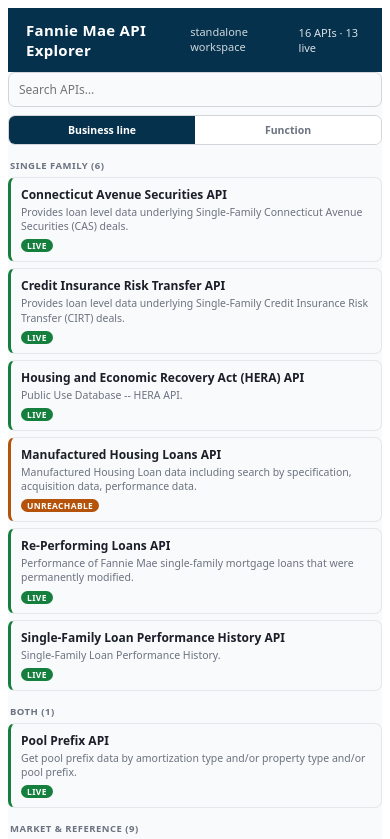
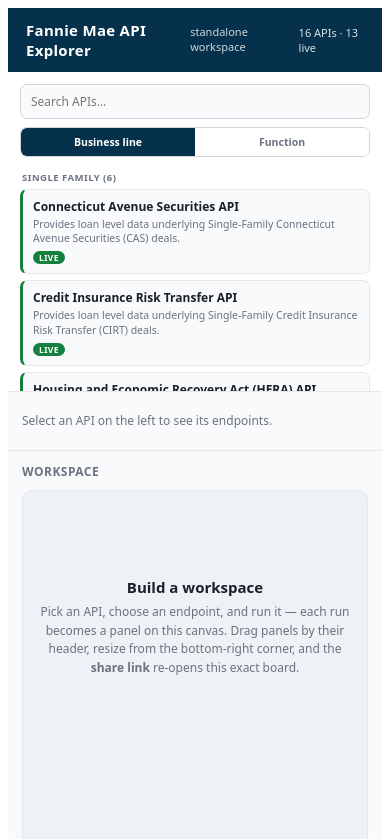
Before and after one commit to jtaylor98/fannie-mae-mcp, a Next.js app: page /explorer in a window 390 px wide. Shown: the top 839 px of the page. Built offline with nearby package versions, Linux system fonts and the light colour scheme.

Commit message:
explorer: styles for canvas workspace + endpoint navigator (explorer.module.css)
3-pane app-shell grid (APIs | Endpoints | Main), dotted canvas with absolute
draggable/resizable panels + resize handle, endpoint-row cards with method
badges, and a responsive single-column stack under 980px.

```diff
--- a/app/explorer/explorer.module.css
+++ b/app/explorer/explorer.module.css
@@ -1,6 +1,7 @@
 /* Fannie Mae API Explorer -- standalone app styles.
    Palette mirrors widget/brand.css but is scoped to .wrap so this module
-   never leaks globals. Dark mode follows the OS like the widget does. */
+   never leaks globals. Dark mode follows the OS like the widget does.
+   Layout is an app shell: fixed viewport, panes scroll internally. */
 .wrap {
   --font: ui-sans-serif, system-ui, -apple-system, "Segoe UI", Roboto, Helvetica, Arial, sans-serif;
   --mono: ui-monospace, SFMono-Regular, Menlo, Consolas, monospace;
@@ -8,10 +9,12 @@
   --body: #1a1f29;
   --accent: #05314d;
   --accent-soft: #0a4a73;
+  --accent-bg: #e7eef4;
   --muted: #6b7280;
   --line: #e5e7eb;
   --slate: #d1d5db;
   --off: #f9fafb;
+  --canvas: #eef1f5;
   --pass: #15803d;
   --pass-bg: #f0fdf4;
   --watch: #b45309;
@@ -22,12 +25,13 @@
   font-family: var(--font);
   color: var(--body);
   background: var(--off);
-  min-height: 100vh;
+  height: 100vh;
+  overflow: hidden;
   font-size: 13px;
   display: grid;
-  grid-template-columns: 300px 1fr;
+  grid-template-columns: 232px 268px 1fr;
   grid-template-rows: auto 1fr;
-  grid-template-areas: "head head" "side main";
+  grid-template-areas: "head head head" "apis endpoints main";
 }
 @media (prefers-color-scheme: dark) {
   .wrap {
@@ -35,10 +39,12 @@
     --body: #e5e9ec;
     --accent: #6fa8dc;
     --accent-soft: #8fc0e8;
+    --accent-bg: #123043;
     --muted: #9ca3af;
     --line: #2a2e35;
     --slate: #3a3f47;
     --off: #1b1f26;
+    --canvas: #0f1319;
     --pass: #4ade80;
     --pass-bg: #052e16;
     --watch: #fbbf24;
@@ -55,7 +61,7 @@
   display: flex; align-items: center; justify-content: space-between; gap: 14px;
   padding: 12px 18px;
   background: var(--accent); color: #fff;
-  position: sticky; top: 0; z-index: 20;
+  z-index: 30;
 }
 .brand { display: flex; align-items: baseline; gap: 10px; min-width: 0; }
 .brand h1 { font-size: 15px; font-weight: 800; margin: 0; letter-spacing: .02em; }
@@ -69,16 +75,11 @@
 }
 .head-btn:hover { background: rgba(255,255,255,.22); }
 
-/* sidebar */
-.side {
-  grid-area: side;
-  border-right: 1px solid var(--line);
-  background: var(--paper);
-  overflow-y: auto;
-  max-height: calc(100vh - 49px);
-  position: sticky; top: 49px;
-}
-.side-inner { padding: 12px; }
+/* panes */
+.apis { grid-area: apis; border-right: 1px solid var(--line); background: var(--paper); overflow-y: auto; }
+.endpoints { grid-area: endpoints; border-right: 1px solid var(--line); background: var(--off); overflow-y: auto; display: flex; flex-direction: column; }
+.pane-inner { padding: 12px; }
+
 .search { width: 100%; border: 1px solid var(--slate); border-radius: 7px; padding: 8px 10px; font-size: 12px; font-family: inherit; background: var(--off); color: var(--body); }
 .search:focus { outline: none; border-color: var(--accent); box-shadow: 0 0 0 2px var(--pass-bg); }
 .seg { display: flex; border: 1px solid var(--slate); border-radius: 7px; overflow: hidden; margin-top: 8px; }
@@ -90,7 +91,7 @@
 .apibtn {
   display: block; width: 100%; text-align: left; border: 1px solid var(--line); background: var(--off);
   border-radius: 7px; padding: 8px 10px; margin-bottom: 6px; cursor: pointer; font-family: inherit;
-  border-left: 3px solid var(--slate);
+  border-left: 3px solid var(--slate); transition: border-color .12s, box-shadow .12s;
 }
 .apibtn:hover { border-color: var(--slate); }
 .apibtn.live { border-left-color: var(--pass); }
@@ -104,7 +105,6 @@
 .apill.down { background: var(--watch); color: #fff; }
 .apill.static { background: transparent; color: var(--muted); border: 1px solid var(--slate); }
 
-.saved-hd { display: flex; align-items: center; justify-content: space-between; margin: 16px 2px 6px; }
 .saved-row { display: flex; align-items: center; gap: 4px; margin-bottom: 5px; }
 .saved-run { flex: 1; text-align: left; border: 1px solid var(--line); background: var(--off); border-radius: 6px; padding: 6px 9px; cursor: pointer; font-family: inherit; font-size: 11px; color: var(--body); overflow: hidden; text-overflow: ellipsis; white-space: nowrap; }
 .saved-run:hover { border-color: var(--accent); }
@@ -112,10 +112,35 @@
 .saved-del:hover { color: var(--breach); border-color: var(--breach); }
 .empty-note { font-size: 11px; color: var(--muted); line-height: 1.5; padding: 4px 2px; }
 
-/* main */
-.main { grid-area: main; padding: 16px 18px 40px; overflow-x: hidden; }
+/* endpoint navigator */
+.ep-empty { padding: 20px 14px; font-size: 12px; color: var(--muted); line-height: 1.5; }
+.ep-head { padding: 12px 12px 8px; border-bottom: 1px solid var(--line); position: sticky; top: 0; background: var(--off); z-index: 1; }
+.ep-title { font-size: 13px; font-weight: 800; color: var(--accent); }
+.ep-sub { font-size: 9.5px; font-weight: 700; text-transform: uppercase; letter-spacing: .05em; color: var(--muted); margin-top: 2px; }
+.ep-warn { font-size: 10px; color: var(--watch); margin-top: 5px; line-height: 1.35; }
+.ep-list { padding: 8px; display: flex; flex-direction: column; gap: 6px; }
+.ep-row {
+  display: flex; gap: 8px; align-items: flex-start; text-align: left;
+  border: 1px solid var(--line); background: var(--paper); border-radius: 8px;
+  padding: 8px 9px; cursor: pointer; font-family: inherit; transition: border-color .12s, background .12s, box-shadow .12s;
+}
+.ep-row:hover { border-color: var(--slate); background: var(--paper); box-shadow: 0 1px 3px rgba(0,0,0,.05); }
+.ep-row.ep-on { border-color: var(--accent); background: var(--accent-bg); box-shadow: 0 0 0 1px var(--accent) inset; }
+.ep-method {
+  flex: 0 0 auto; font-family: var(--mono); font-size: 9px; font-weight: 800; letter-spacing: .03em;
+  padding: 3px 6px; border-radius: 5px; margin-top: 1px; min-width: 40px; text-align: center;
+  background: var(--accent-bg); color: var(--accent);
+}
+.ep-method.post { background: var(--accent); color: #fff; }
+.ep-text { min-width: 0; display: flex; flex-direction: column; gap: 2px; }
+.ep-name { font-size: 12px; font-weight: 700; color: var(--body); line-height: 1.25; }
+.ep-desc { font-size: 10.5px; color: var(--muted); line-height: 1.4; }
+.ep-params-hint { font-size: 9.5px; color: var(--muted); font-family: var(--mono); opacity: .85; margin-top: 1px; overflow-wrap: anywhere; }
 
-.compose { background: var(--paper); border: 1px solid var(--line); border-radius: 10px; padding: 14px 16px; margin-bottom: 16px; box-shadow: 0 1px 2px rgba(0,0,0,.04); }
+/* main: request config + workspace canvas */
+.main { grid-area: main; display: flex; flex-direction: column; overflow: hidden; padding: 12px 14px 0; gap: 10px; }
+
+.compose { background: var(--paper); border: 1px solid var(--line); border-radius: 10px; padding: 12px 14px; box-shadow: 0 1px 2px rgba(0,0,0,.04); flex: 0 0 auto; max-height: 46vh; overflow: auto; }
 .compose-hd { display: flex; align-items: baseline; gap: 8px; flex-wrap: wrap; margin-bottom: 4px; }
 .compose-hd .capi { font-size: 10px; font-weight: 800; text-transform: uppercase; letter-spacing: .04em; color: var(--accent); }
 .compose-hd .cop { font-size: 14px; font-weight: 700; }
@@ -135,14 +160,30 @@
 .btn:hover { background: var(--accent-soft); border-color: var(--accent-soft); }
 .btn.ghost { background: transparent; color: var(--accent); }
 .btn.ghost:hover { background: var(--pass-bg); }
-.btn:disabled { opacity: .55; cursor: default; }
 
-.dash-hd { display: flex; align-items: center; justify-content: space-between; gap: 10px; margin: 4px 0 10px; flex-wrap: wrap; }
+.dash-hd { display: flex; align-items: center; justify-content: space-between; gap: 10px; flex: 0 0 auto; }
 .dash-title { font-size: 12px; font-weight: 800; text-transform: uppercase; letter-spacing: .04em; color: var(--muted); }
-.dash { display: grid; grid-template-columns: repeat(auto-fill, minmax(440px, 1fr)); gap: 14px; align-items: start; }
 
-.panel { background: var(--paper); border: 1px solid var(--line); border-radius: 10px; overflow: hidden; box-shadow: 0 1px 3px rgba(0,0,0,.05); display: flex; flex-direction: column; }
-.panel-hd { display: flex; align-items: flex-start; justify-content: space-between; gap: 8px; padding: 10px 12px; border-bottom: 1px solid var(--line); background: var(--off); }
+/* canvas */
+.workspace {
+  flex: 1 1 auto; position: relative; overflow: auto;
+  border: 1px solid var(--line); border-radius: 10px; background: var(--canvas);
+  background-image: radial-gradient(var(--slate) 0.6px, transparent 0.6px);
+  background-size: 18px 18px; margin-bottom: 12px;
+}
+.canvas { position: relative; min-width: 100%; min-height: 100%; }
+
+.panel {
+  position: absolute; background: var(--paper); border: 1px solid var(--line); border-radius: 10px;
+  overflow: hidden; box-shadow: 0 2px 8px rgba(0,0,0,.10); display: flex; flex-direction: column;
+  transition: box-shadow .12s;
+}
+.panel:focus-within, .panel:hover { box-shadow: 0 4px 16px rgba(0,0,0,.14); }
+.panel-hd {
+  display: flex; align-items: flex-start; justify-content: space-between; gap: 8px;
+  padding: 9px 11px; border-bottom: 1px solid var(--line); background: var(--off);
+  cursor: move; user-select: none; touch-action: none; flex: 0 0 auto;
+}
 .panel-hd .pt { min-width: 0; }
 .panel-hd .papi { font-size: 9.5px; font-weight: 800; text-transform: uppercase; letter-spacing: .04em; color: var(--accent); }
 .panel-hd .plabel { font-size: 12.5px; font-weight: 700; line-height: 1.25; }
@@ -151,9 +192,17 @@
 .ptool { border: 1px solid var(--line); background: var(--paper); color: var(--muted); border-radius: 6px; width: 26px; height: 26px; cursor: pointer; font-size: 13px; line-height: 1; display: inline-flex; align-items: center; justify-content: center; }
 .ptool:hover { color: var(--body); border-color: var(--slate); }
 .ptool.danger:hover { color: var(--breach); border-color: var(--breach); }
-.panel-body { padding: 12px; overflow-x: auto; }
+.panel-body { flex: 1 1 auto; padding: 12px; overflow: auto; }
 .panel-loading, .panel-error { font-size: 12px; color: var(--muted); padding: 6px 2px; }
 .panel-error { color: var(--breach); font-family: var(--mono); font-size: 11px; white-space: pre-wrap; }
+.resize-handle {
+  position: absolute; right: 0; bottom: 0; width: 18px; height: 18px; cursor: nwse-resize; touch-action: none;
+  background:
+    linear-gradient(135deg, transparent 0 50%, var(--slate) 50% 60%, transparent 60% 70%, var(--slate) 70% 80%, transparent 80%);
+  border-bottom-right-radius: 10px;
+}
+.resize-handle:hover { background:
+    linear-gradient(135deg, transparent 0 50%, var(--muted) 50% 60%, transparent 60% 70%, var(--muted) 70% 80%, transparent 80%); }
 
 /* result renderer */
 .rr-kv { display: grid; grid-template-columns: minmax(120px, auto) 1fr; gap: 5px 14px; font-size: 12px; align-items: baseline; }
@@ -198,12 +247,13 @@
 .raw > summary:hover { color: var(--body); }
 .pre { margin: 6px 0 0; background: var(--off); border-radius: 6px; padding: 8px; font-size: 10.5px; max-height: 260px; overflow: auto; white-space: pre-wrap; font-family: var(--mono); color: var(--body); }
 
-.blank { text-align: center; color: var(--muted); padding: 46px 16px; border: 1px dashed var(--slate); border-radius: 12px; background: var(--paper); }
+.blank { text-align: center; color: var(--muted); padding: 46px 16px; max-width: 480px; margin: 40px auto; }
 .blank h2 { font-size: 15px; color: var(--body); margin: 0 0 6px; }
-.blank p { font-size: 12px; margin: 0 auto; max-width: 460px; line-height: 1.55; }
+.blank p { font-size: 12px; margin: 0 auto; line-height: 1.55; }
 
-@media (max-width: 820px) {
-  .wrap { grid-template-columns: 1fr; grid-template-areas: "head" "side" "main"; }
-  .side { position: static; max-height: none; border-right: none; border-bottom: 1px solid var(--line); }
-  .dash { grid-template-columns: 1fr; }
+@media (max-width: 980px) {
+  .wrap { grid-template-columns: 1fr; grid-template-rows: auto auto auto 1fr; grid-template-areas: "head" "apis" "endpoints" "main"; height: auto; min-height: 100vh; overflow: visible; }
+  .apis, .endpoints { max-height: 320px; border-right: none; border-bottom: 1px solid var(--line); }
+  .main { height: auto; overflow: visible; }
+  .workspace { min-height: 560px; }
 }
```
